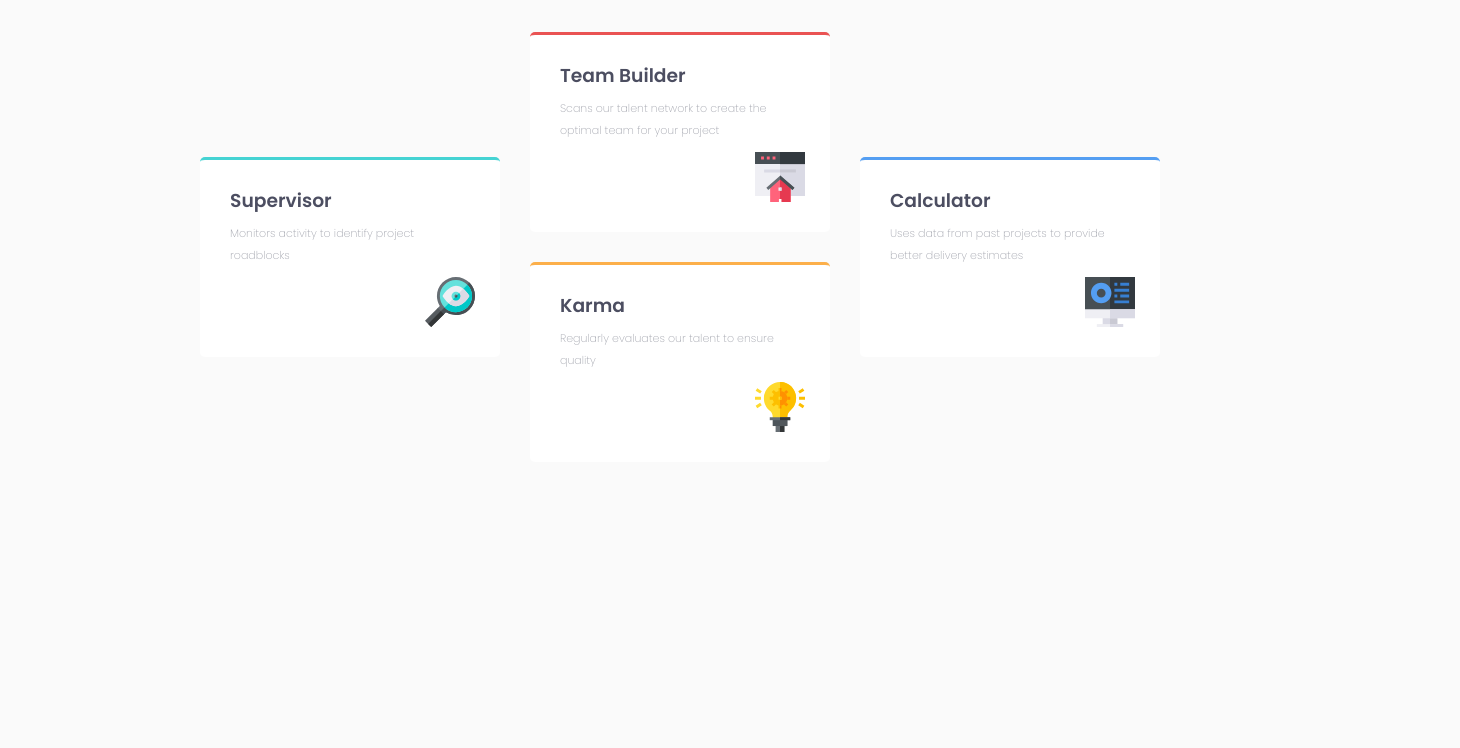
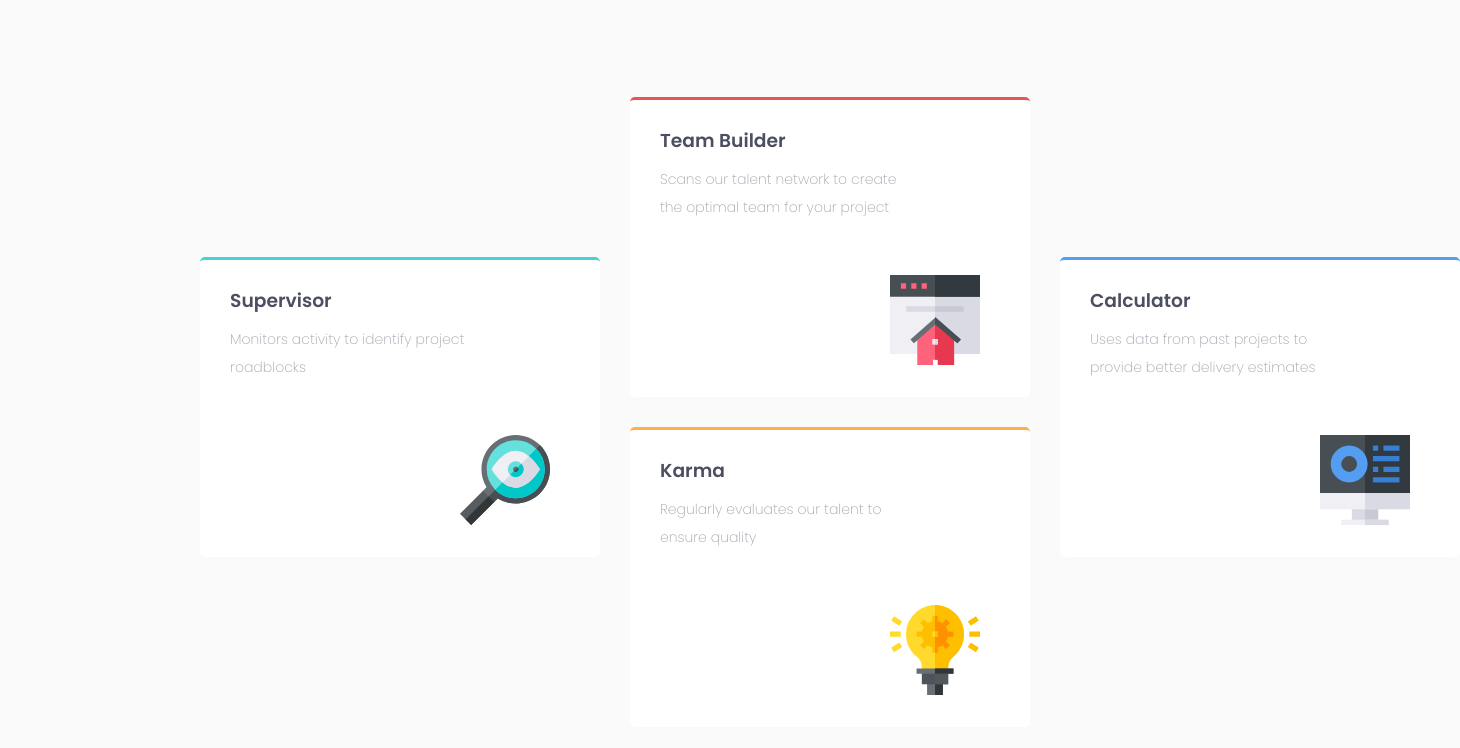
Before and after one commit to abdou202/four-card-feature-section-master, a plain HTML site: page index.html in a window 1280 px wide. Shown: the part 258-1006 px from the top of the page, 1460 px wide, since content can reach past the window. Before the commit the page ends 870 px from the top, so only its background shows below. Drawn offline with Linux system fonts and the light colour scheme.

Commit message:
modifier

```diff
--- a/css/main.css
+++ b/css/main.css
@@ -5,7 +5,7 @@
 }
 body {
   background-color: hsl(0, 0%, 98%);
-    font-family: 'Poppins', sans-serif;
+  font-family: "Poppins", sans-serif;
 }
 /* start four card */
 header {
@@ -20,6 +20,7 @@ header .container h1:first-child {
   text-align: center;
   margin: 0px;
   font-weight: 200;
+  font-size: 35px;
 }
 header .container h1:nth-of-type(2) {
   text-align: center;
@@ -27,9 +28,10 @@ header .container h1:nth-of-type(2) {
   color: hsl(234, 12%, 34%);
   margin-bottom: 10px;
   margin-top: 10px;
+  font-size: 35px;
 }
 header .container p {
-    font-size: 14px;
+  font-size: 16px;
   font-weight: 200;
   color: hsl(229, 6%, 66%);
   line-height: 1.5;
@@ -37,14 +39,14 @@ header .container p {
 }
 header .card-box {
   display: grid;
-    grid-template-columns: repeat(3, 300px);
-    grid-template-rows: 300px , 300px;
+  grid-template-columns: repeat(3, 400px);
+  grid-template-rows: 400px, 400px;
   gap: 30px;
-    margin: 50px 100px;
+  margin: 100px 100px;
 }
 header .card-box .box {
-    width: 300px;
-    height: 200px;
+  width: 400px;
+  height: 300px;
   border-radius: 5px;
   background-color: white;
 }
@@ -54,22 +56,23 @@ header .card-box .box {
   color: hsl(234, 12%, 34%);
 }
 .card-box .box p {
-    font-size: 11px;
-    width: 225px;
+  font-size: 14px;
+  width: 250px;
   font-weight: 200;
   color: hsl(229, 6%, 66%);
   line-height: 2;
   margin-left: 30px;
 }
 .card-box .box img {
-    margin-left: 225px;
-    height: 50px;
+  margin-left: 260px;
+  margin-top: 40px;
+  height: 90px;
 }
 .card-box .supervisor {
   grid-column: 1/2;
   grid-row: 1/3;
   border-top: 3px solid hsl(180, 62%, 55%);
-    margin-top: 125px;
+  margin-top: 160px;
 }
 .card-box .team-builder {
   grid-column: 2/3;
@@ -85,7 +88,7 @@ header .card-box .box {
   grid-column: 3/4;
   grid-row: 1/3;
   border-top: 3px solid hsl(212, 86%, 64%);
-    margin-top: 125px;
+  margin-top: 160px;
 }
 @media (max-width: 778px) {
   header {
@@ -97,7 +100,6 @@ header .card-box .box {
   }
   header .card-box .box {
     margin-top: 0px;
-
   }
   header .container h1 {
     font-size: 26px;
```
Lines whose indentation alone changed are shown as unchanged.
